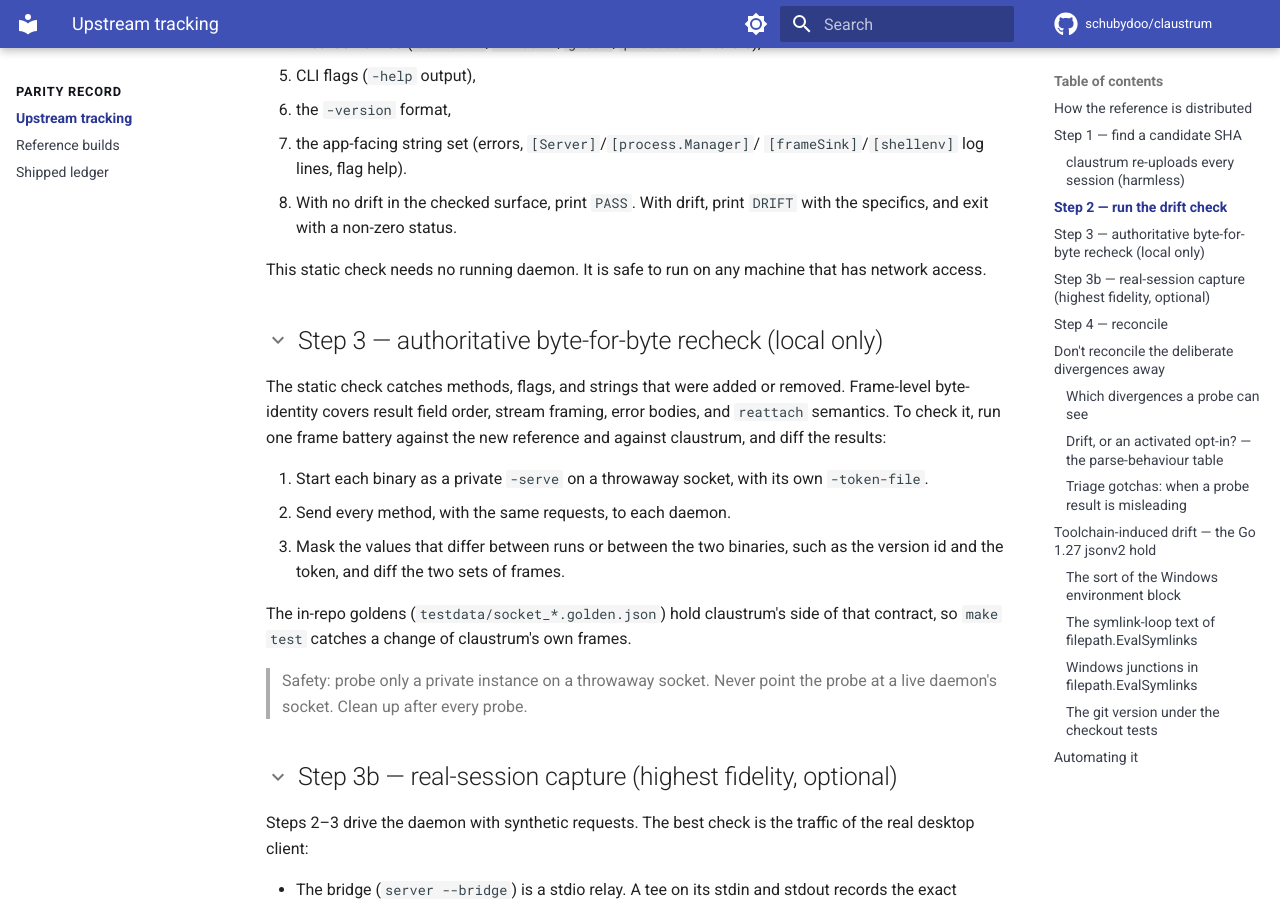
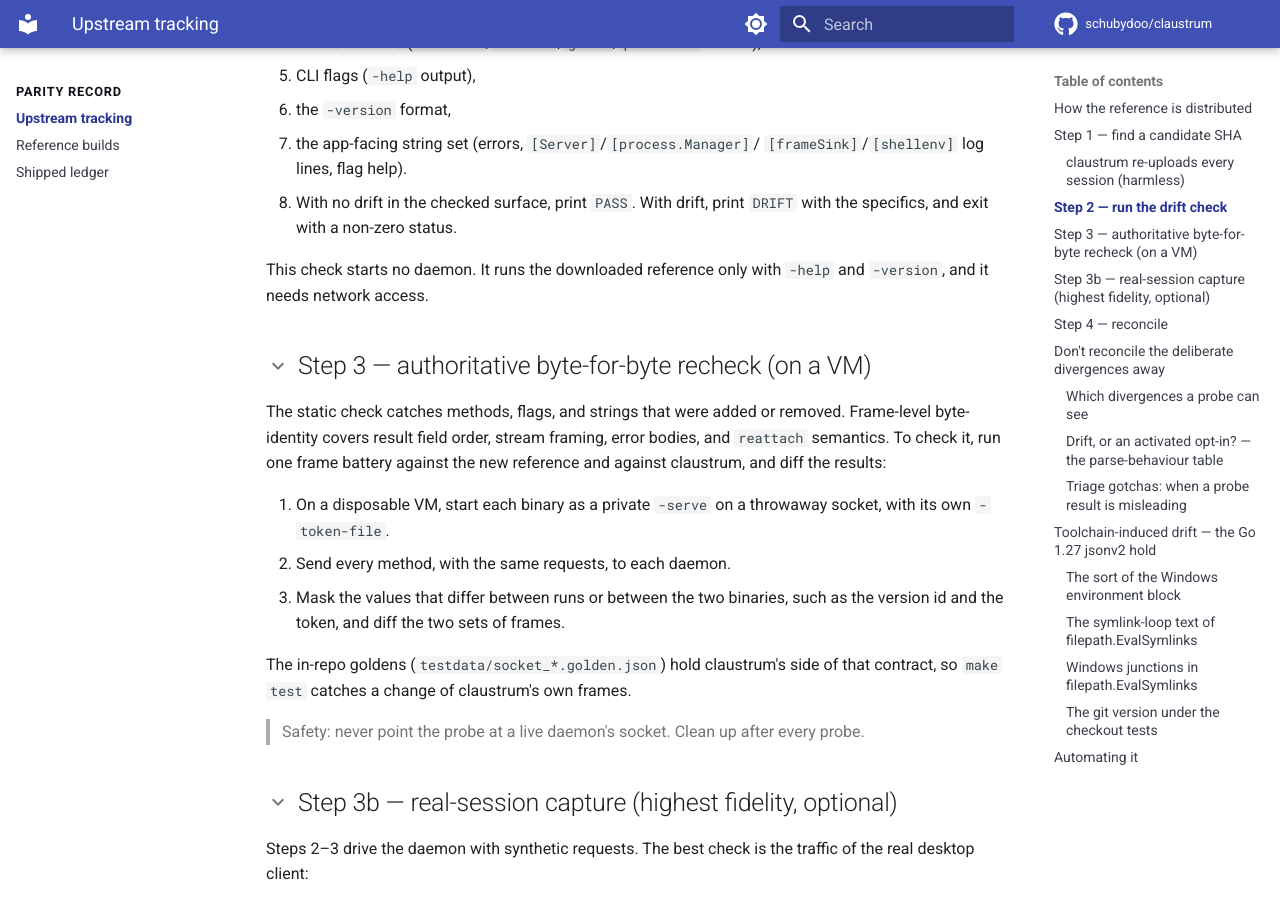
Before and after one commit to schubydoo/claustrum, an MkDocs documentation site: the page built from docs/UPSTREAM-TRACKING.md, in a window 1280 px wide and 900 px high, scrolled down 1849 px. Built offline with MkDocs 1.6.1 and Material for MkDocs 9.7.7, drawn with Linux system fonts in a browser that asks for light colours; comment, search, counter and statistics services are not loaded.

Commit message:
fix: refuse a reference download with no checksum, and say where check-upstream.sh may run (#763)
* docs: say where check-upstream.sh and the frame battery may run

The script runs the downloaded reference only with -help and -version.
The frame battery boots each binary with -serve, so Step 3 of
UPSTREAM-TRACKING.md now runs it on a disposable VM. The Step 3 anchor
changed, so the GLOSSARY link follows it.

Co-Authored-By: Claude Opus 5.5 <noreply@anthropic.com>

* fix: refuse a reference download with no manifest checksum

check-upstream.sh skipped the checksum test when the manifest listed no
checksum for the platform, then ran the binary. It now stops with exit 1
and DRIFT/UNKNOWN, as it does for a missing manifest. The header says the
script may run on a workstation or in CI, and that the frame battery, not
this script, runs on a disposable VM. The tracking issue that
upstream-desktop-watch.yml opens says the same.

Co-Authored-By: Claude Opus 5.5 <noreply@anthropic.com>

---------

Co-authored-by: Schuby <12485317+schubydoo@users.noreply.github.com>
Co-authored-by: Claude Opus 5.5 <noreply@anthropic.com>

```diff
--- a/docs/GLOSSARY.md
+++ b/docs/GLOSSARY.md
@@ -7,7 +7,7 @@ the meaning of a term in these documents.
 
 Noun. A battery is a set of requests that a script sends to claustrum and to a
 reference build, to compare the frames of the two daemons. See
-[Upstream tracking](UPSTREAM-TRACKING.md#step-3-authoritative-byte-for-byte-recheck-local-only).
+[Upstream tracking](UPSTREAM-TRACKING.md#step-3-authoritative-byte-for-byte-recheck-on-a-vm).
 
 ## blob
 
--- a/docs/UPSTREAM-TRACKING.md
+++ b/docs/UPSTREAM-TRACKING.md
@@ -83,18 +83,18 @@ The script needs network access. It does these steps:
 4. With no drift in the checked surface, print `PASS`. With drift, print `DRIFT`
    with the specifics, and exit with a non-zero status.
 
-This static check needs no running daemon. It is safe to run on any machine that
-has network access.
+This check starts no daemon. It runs the downloaded reference only with `-help`
+and `-version`, and it needs network access.
 
-## Step 3 — authoritative byte-for-byte recheck (local only)
+## Step 3 — authoritative byte-for-byte recheck (on a VM)
 
 The static check catches methods, flags, and strings that were added or removed.
 Frame-level byte-identity covers result field order, stream framing, error bodies,
 and `reattach` semantics. To check it, run one frame battery against the new
 reference and against claustrum, and diff the results:
 
-1. Start each binary as a private `-serve` on a throwaway socket, with its own
-   `-token-file`.
+1. On a disposable VM, start each binary as a private `-serve` on a throwaway
+   socket, with its own `-token-file`.
 2. Send every method, with the same requests, to each daemon.
 3. Mask the values that differ between runs or between the two binaries, such
    as the version id and the token, and diff the two sets of frames.
@@ -102,8 +102,8 @@ reference and against claustrum, and diff the results:
 The in-repo goldens (`testdata/socket_*.golden.json`) hold claustrum's side of
 that contract, so `make test` catches a change of claustrum's own frames.
 
-> Safety: probe only a private instance on a throwaway socket. Never point the
-> probe at a live daemon's socket. Clean up after every probe.
+> Safety: never point the probe at a live daemon's socket. Clean up after every
+> probe.
 
 ## Step 3b — real-session capture (highest fidelity, optional)
 
```
Also changed, not shown: 2 other files.
